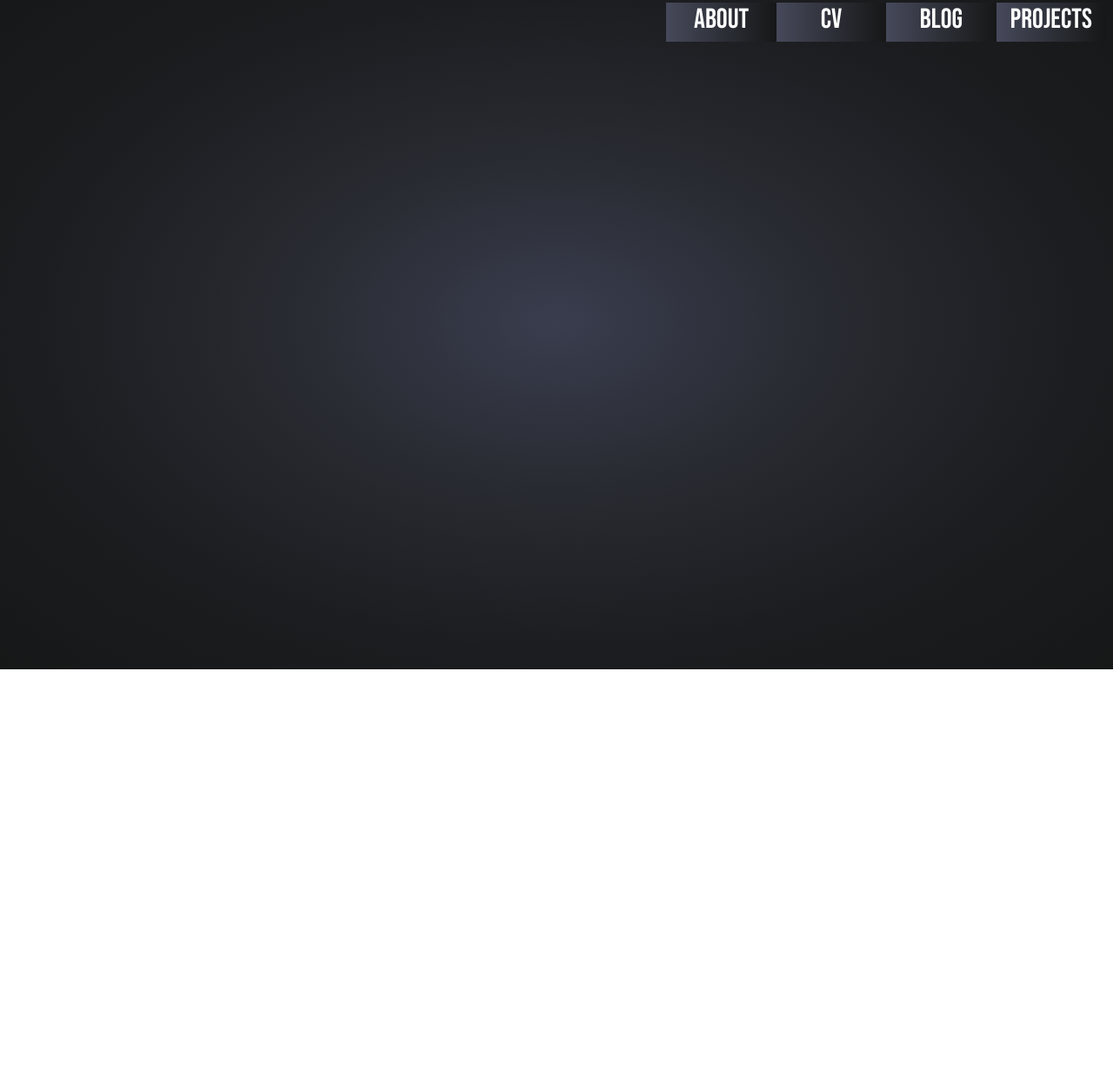
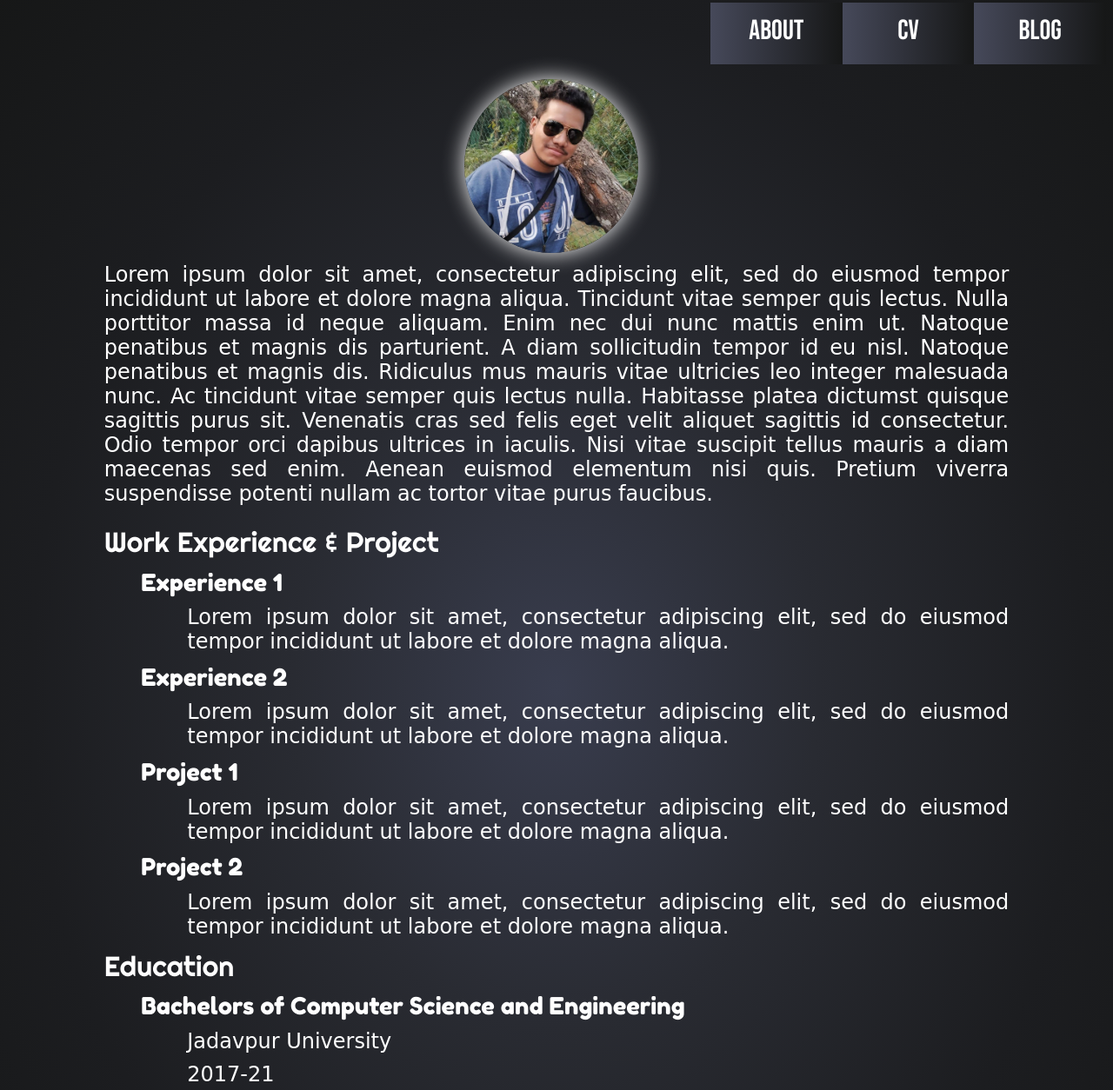
Before and after one commit to sohammukherjee1234/portfolio, a website: page portfolio.html in a window 1280 px wide. Shown: the part 30-1284 px from the top of the page at 87% size. Before the commit the page ends 800 px from the top, so only its background shows below. Drawn offline with Linux system fonts and the light colour scheme; a web font is replaced by a local one.

Commit message:
about page updated

```diff
--- a/mystyle.scss
+++ b/mystyle.scss
@@ -7,10 +7,16 @@ $bk_color6:#0326C8;
 $bk_color7:#6273C0;
 $bk_color8:#46495A;
 $font_1: 'Bebas Neue',cursive;
-
+$font_para: 'ZCOOL QingKe HuangYou', cursive;
+$font_heading: 'Righteous', cursive;
+$font_heading2: 'Fredoka One', cursive;;
 body{
     //background-color: $background_color;
     background-image: radial-gradient($bk_color4,$bk_color3,$bk_color2,$bk_color1);
+    overflow-y: scroll;
+    overflow-x: hidden;
+    text-align: justify;
+  text-justify: inter-word;
 }
 
 
@@ -23,6 +29,7 @@ body{
 }
 
 .navbar-nav{
+    padding: 1%;
     background-image: linear-gradient(to right,$bk_color8,$bk_color1);
     text-align: center;
     height: 90%;
@@ -36,3 +43,73 @@ body{
         color: $bk_color5;
     }
 }
+.about{
+    width: 84%;
+    margin-top: 5%;
+    margin-left: 8%;
+}
+
+.pic{
+    margin-left: 40%;
+    width: 200px;
+    height: 200px;
+    border-radius: 50%;
+    background-image: url("Image1.jpg");
+    background-size: cover;
+    background-repeat: no-repeat;
+    background-position: center center;
+    //box-shadow: 0px 0px 20px #fff;
+    -webkit-animation: glow 1s ease-in-out infinite alternate;
+    -moz-animation: glow 1s ease-in-out infinite alternate;
+    animation: glow 1s ease-in-out infinite alternate;
+}
+.intro{
+    color: white;
+    font-family: $font_para;
+    padding: 1%;
+    font-size: 1.5em;
+}
+@-webkit-keyframes glow{
+    from{
+            box-shadow: 0px 0px 5px black;
+    }
+    to{
+            box-shadow:0px 0px 25px white;
+    }
+}
+.work{
+    color: white;
+    font-family: $font_heading;
+    font-size: 2em;
+    margin: 1%;
+}
+.exp{
+    color: white;
+    font-family: $font_heading2;
+    font-size: 1.7em;
+    margin: 1%;
+    margin-left: 5%;
+}
+.det{
+    color: white;
+    font-family: $font_para;
+    font-size: 1.5em;
+    margin: 1%;
+    margin-left: 10%;
+}
+@mixin pad {
+    padding: 0px;
+}
+h1{
+    @include pad;
+}
+h2{
+    @include pad;
+}
+p{
+    @include pad;
+}
+a{
+    color: white;
+    text-decoration: none;
+}
--- a/portfolio.html
+++ b/portfolio.html
@@ -2,13 +2,70 @@
 	<head>
 		<link rel="stylesheet" type="text/css" href="mystyle.css">
 		<link href="https://fonts.googleapis.com/css?family=Bebas+Neue&display=swap" rel="stylesheet">
+		<link href="https://fonts.googleapis.com/css?family=ZCOOL+QingKe+HuangYou&display=swap" rel="stylesheet">
+		<link href="https://fonts.googleapis.com/css?family=Righteous&display=swap" rel="stylesheet">
+		<link href="https://fonts.googleapis.com/css?family=Fredoka+One|Righteous&display=swap" rel="stylesheet">
+		<link href="https://fonts.googleapis.com/css?family=Fredoka+One&display=swap" rel="stylesheet">
 	</head>
 	<body>
 		<div class="navbar">
 			<a class="navbar-nav" href="#about">About</a>
 			<a class="navbar-nav" href="#about">CV</a>
 			<a class="navbar-nav" href="#about">Blog</a>
-			<a class="navbar-nav" href="#about">Projects</a>
+		</div>
+		<div class="about">
+			<div class="pic">
+			</div>
+			<div class="intro">
+				Lorem ipsum dolor sit amet, consectetur adipiscing elit, sed do eiusmod tempor incididunt ut labore et dolore magna aliqua. Tincidunt vitae semper quis lectus. Nulla porttitor massa id neque aliquam. Enim nec dui nunc mattis enim ut. Natoque penatibus et magnis dis parturient. A diam sollicitudin tempor id eu nisl. Natoque penatibus et magnis dis. Ridiculus mus mauris vitae ultricies leo integer malesuada nunc. Ac tincidunt vitae semper quis lectus nulla. Habitasse platea dictumst quisque sagittis purus sit. Venenatis cras sed felis eget velit aliquet sagittis id consectetur. Odio tempor orci dapibus ultrices in iaculis. Nisi vitae suscipit tellus mauris a diam maecenas sed enim. Aenean euismod elementum nisi quis. Pretium viverra suspendisse potenti nullam ac tortor vitae purus faucibus.
+			</div>
+			<div class="experience">
+				<div class="work">Work Experience & Project</div>
+				<div class="exp">Experience 1</div>
+				<div class="det">Lorem ipsum dolor sit amet,
+					consectetur adipiscing elit,
+					sed do eiusmod tempor incididunt ut labore et dolore magna aliqua.
+				</div>
+				<div class="exp">Experience 2</div>
+				<div class="det">
+					Lorem ipsum dolor sit amet,
+					consectetur adipiscing elit,
+					sed do eiusmod tempor incididunt ut labore et dolore magna aliqua.
+					</div>
+				<div class="exp">Project 1</div>
+				<div class="det">
+					Lorem ipsum dolor sit amet,
+					consectetur adipiscing elit,
+					sed do eiusmod tempor incididunt ut labore et dolore magna aliqua.
+					</div>
+				<div class="exp">Project 2</div>
+				<div class="det">
+					Lorem ipsum dolor sit amet,
+					consectetur adipiscing elit,
+					sed do eiusmod tempor incididunt ut labore et dolore magna aliqua.
+				</div>
+			</div>
+			<div class="education">
+				<div class="work">Education</div>
+
+				<div class="exp">Bachelors of Computer Science and Engineering</div>
+				<div class="det"><a href="http://www.jaduniv.edu.in/" target="_blank">Jadavpur University</a></div>
+				<div class="det">2017-21</div>
+				<div class="det">CGPA: <strong>7.7/10</strong></div>
+
+				<div class="exp">CBSE - All India Senior School Certificate Examination</div>
+				<div class="det"><a href="http://www.kvafsbaroda.edu.in/" target="_blank">Kendriya Vidyalaya No.3 AFS Makarpura, Vadodara</a></div>
+				<div class="det">2017</div>
+				<div class="det">Percentage: <strong>82.4%</strong></div>
+
+				<div class="exp">CBSE - All India Senior School Examination</div>
+				<div class="det"><a href="https://hakimpet.kvs.ac.in" target="_blank">Kendriya Vidyalaya AFS Hakimpet</a></div>
+				<div class="det">2015</div>
+				<div class="det">CGPA: <strong>8.8/10</strong></div>
+			</div>
+
+			<div class="skills">
+			</div>
 		</div>
 	</body>
 </html>
```
Also changed, not shown: Image1.jpg (added), mystyle.css, 1 other file.
